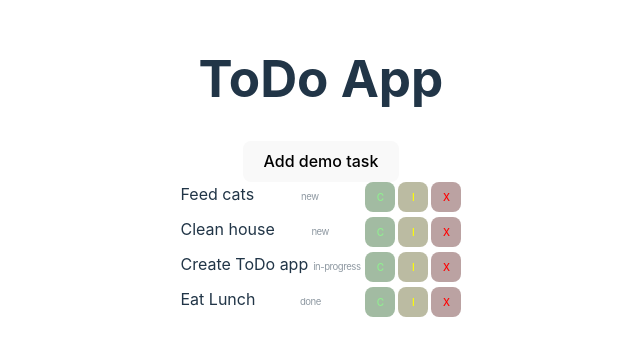
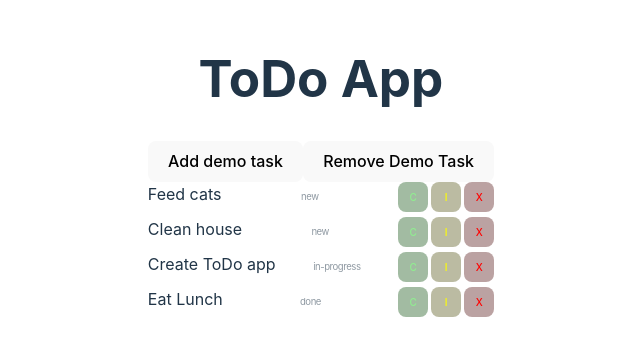
Before and after one commit to webbugt/algebra-todo-extra-vjezba, a React (Vite) app: page / in a window 1280 px wide. Shown: the part 231-586 px from the top of the page, without its empty margins (319-959 px from the left). Built offline with nearby package versions, Linux system fonts and the light colour scheme.

Commit message:
removeTask method

```diff
--- a/src/App.jsx
+++ b/src/App.jsx
@@ -29,6 +29,29 @@ function App() {
   const addTask = (newTask) => {
     setTasks((previousTasks) => [...previousTasks, newTask]);
   };
+
+  const removeTask = (taskToRemove) => {
+    setTasks(
+      (previousTasks) => {
+        // create list of task titles
+        const taskTitles = previousTasks
+          .map((task) => task.title);
+        // find index of task to delete via title
+        const indexOfTaskToRemove = taskTitles
+          .indexOf(taskToRemove.title);
+        // if it's not found (-1) return previous state
+        if (indexOfTaskToRemove === -1) {
+          return previousTasks;
+        }
+        // create new array for mutation
+        const newTaskList = [...previousTasks];
+        // mutate array via splice(delete element at index)
+        newTaskList.splice(indexOfTaskToRemove, 1);
+        // return new state
+        return newTaskList;
+      },
+    );
+  };
   return (
     <>
       <h1>ToDo App</h1>
@@ -43,6 +66,17 @@ function App() {
       >
         Add demo task
       </button>
+      <button
+        type="button"
+        onClick={() => {
+          removeTask({
+            title: 'Demo task',
+            status: 'new',
+          });
+        }}
+      >
+        Remove Demo Task
+      </button>
       <TaskList tasks={tasks} />
     </>
   );
```
